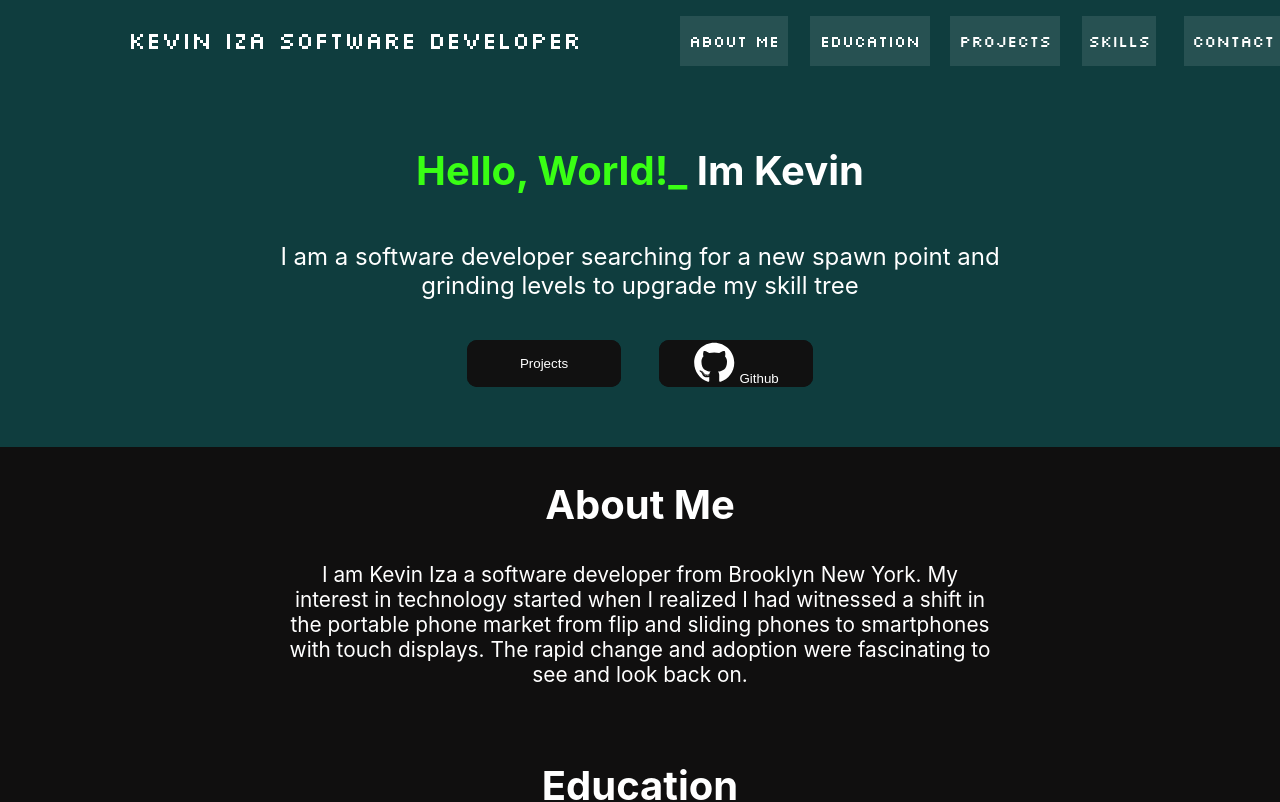
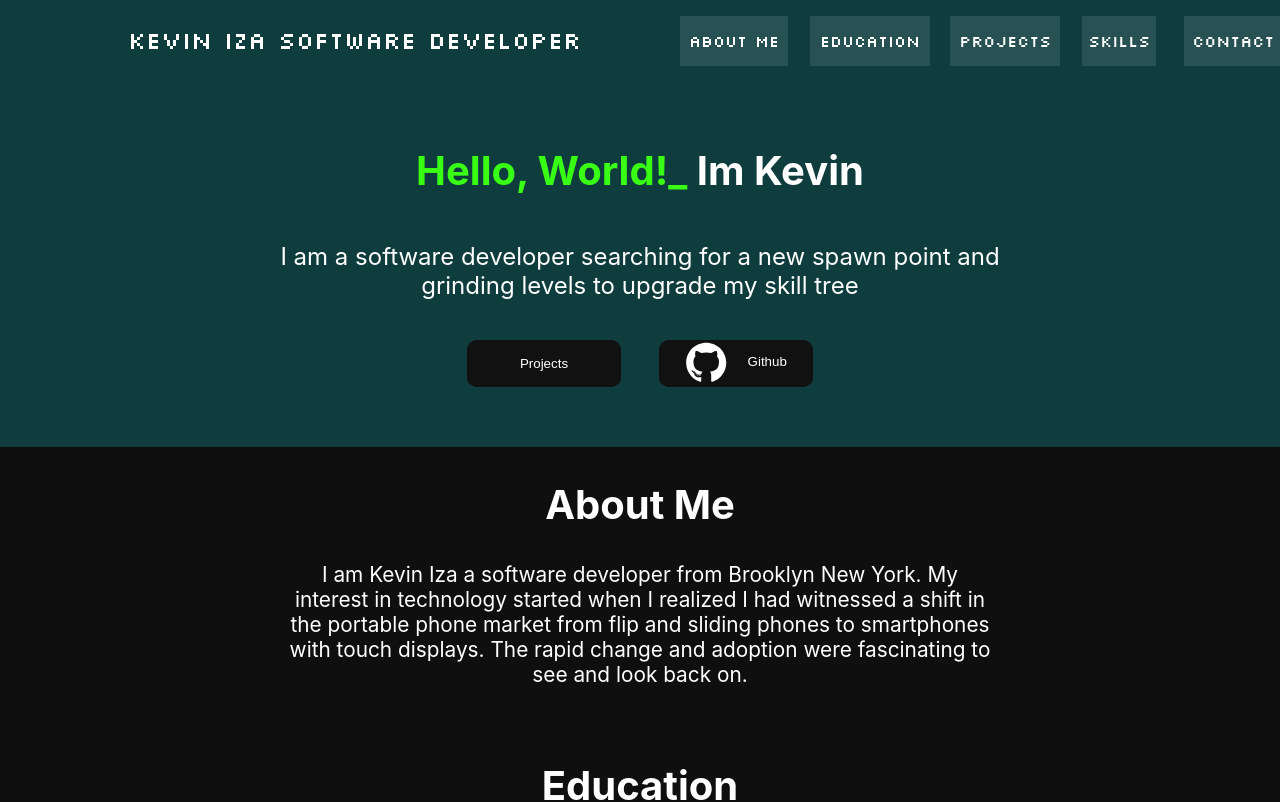
Before and after one commit to Izakevin/react-portfolio, a React (Create React App) app: page / in a window 1280 px wide. Shown: the top 802 px of the page. Built offline with nearby package versions, Linux system fonts and the light colour scheme.

Commit message:
Fixed heaer button spaceing and look

```diff
--- a/src/components/Header.js
+++ b/src/components/Header.js
@@ -21,7 +21,7 @@ function Header(Props){
             </button>
             <button id="github"class="glow-on-hover" onClick={()=> window.open("https://github.com/Izakevin","_blank")}>
             <div id = "button_content">
-              <GithubNt/> Github
+              <GithubNt/>Github
             </div>
             </button>
 
--- a/src/components/styles/Header.css
+++ b/src/components/styles/Header.css
@@ -36,7 +36,9 @@ header{
 
 #button_content{
     width: 100%;
-    display: inline-block;
+    display: inline-flex;
+    align-items: center;
+    justify-content: space-evenly;
 }
 
 #button_content > svg{
```
